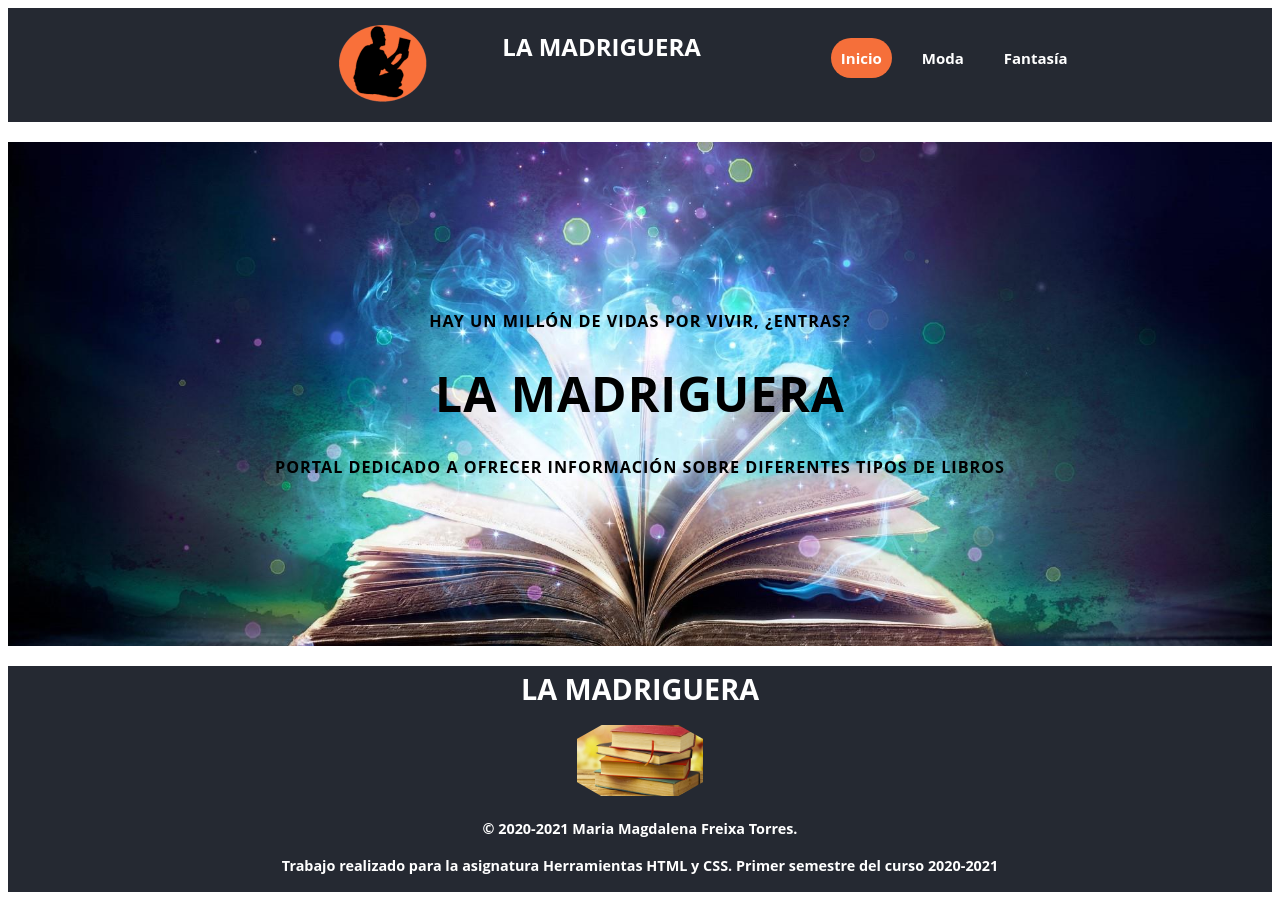
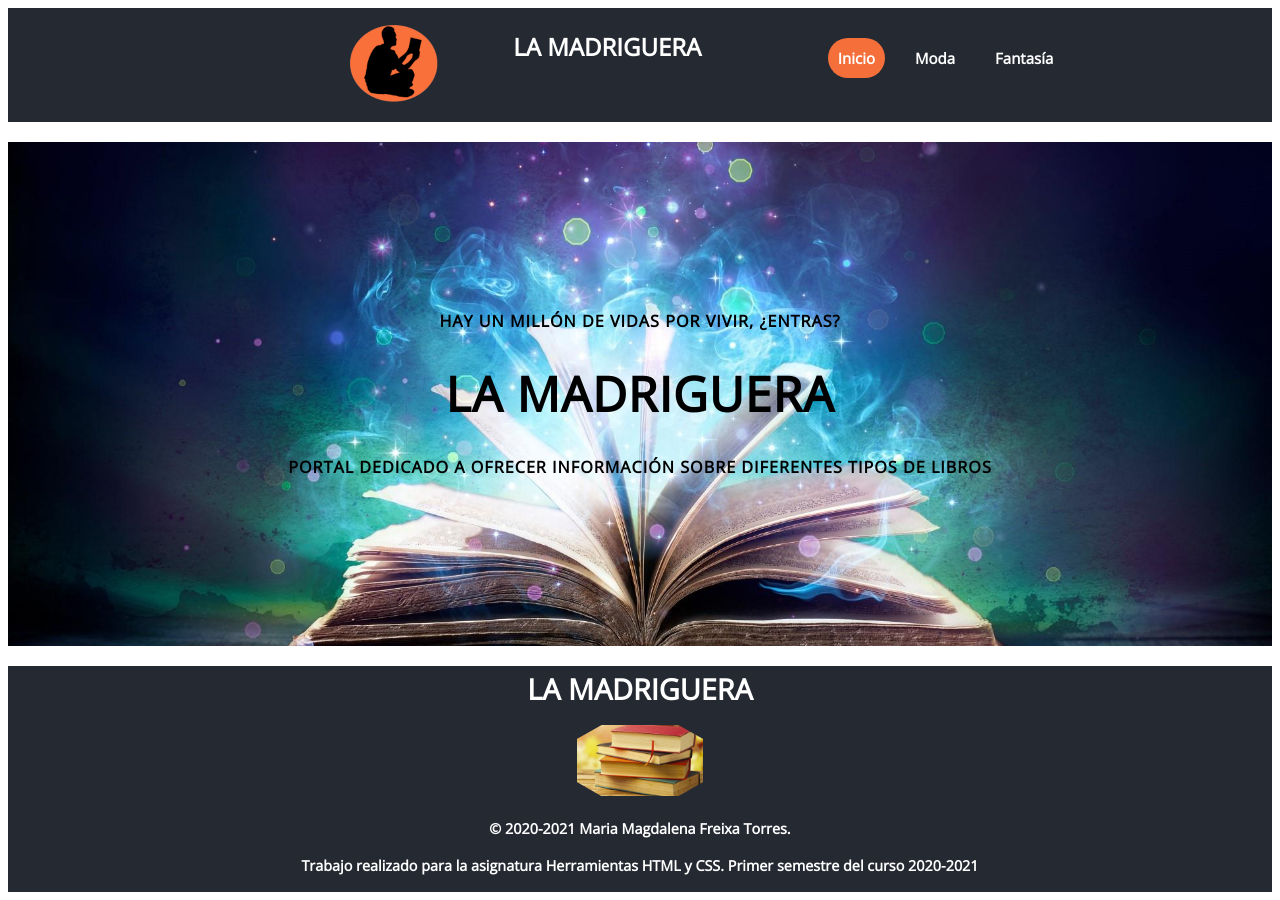
Before and after one commit to MariaFreixa/HHTMLCSS-PEC1, a website built with Parcel: page index.html in a window 1280 px wide. Built offline with nearby package versions, Linux system fonts and the light colour scheme.

Commit message:
rollback

```diff
--- a/index.html
+++ b/index.html
@@ -5,8 +5,11 @@
     <title>Madriguera</title>
     <meta content="Página informativa sobre libros" name="description" />
     <meta name="viewport" content="width=device-width, initial-scale=1, shrink-to-fit=no">
-    <link rel="stylesheet" href="./styles/style.css" type="text/css" media="screen" rel="preload" />
+    <link rel="stylesheet" href="./styles/style.css" type="text/css" media="screen" />
     <link rel="shortcut icon" href="#">
+    <link href="https://fonts.googleapis.com/css?family=Open+Sans|Oswald:300,400,700&display=swap" rel="stylesheet">
+    <link href="https://fonts.googleapis.com/css?family=Open+Sans:400italic&display=swap" rel="stylesheet">
+    <link rel="preload">
   </head>
   <body>
     <header>
@@ -32,6 +35,6 @@
       <div><img src="./img/clip-path.jpg" class="clipPath" alt="clipPath"></div>
       <div id="footer"></div>
     </footer>
-    <script src="./index.js" async></script>
+    <script src="./index.js"></script>
   </body>
 </html>
--- a/styles/style.css
+++ b/styles/style.css
@@ -1,3 +1,6 @@
+@import url('https://fonts.googleapis.com/css?family=Open+Sans|Oswald:300,400,700');
+@import url('https://fonts.googleapis.com/css?family=Open+Sans:400italic');
+
 :root {
   --hoverEnlaces: #f56f3a;
   --blanco: #FFFF;
```
